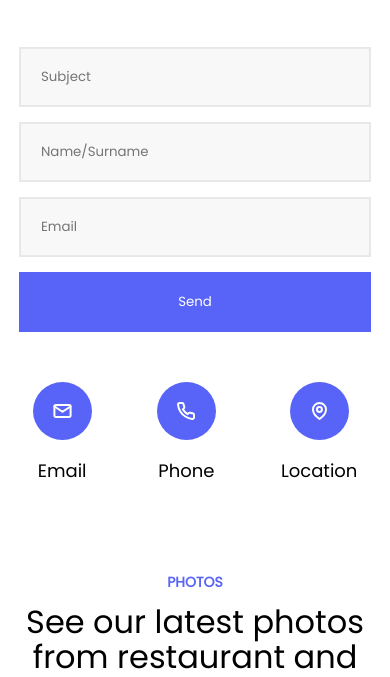
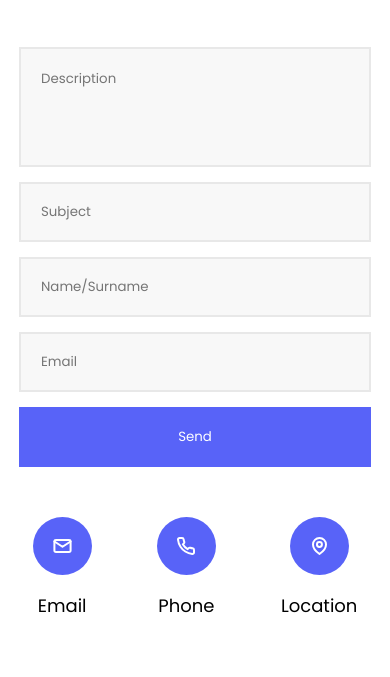
Before and after one commit to Hangonko/Lecture-10, a plain HTML site: page index.html in a window 390 px wide. Shown: the part 161-838 px from the top of the page. Drawn offline with Linux system fonts and the light colour scheme.

Commit message:
added description on top

```diff
--- a/css/media.css
+++ b/css/media.css
@@ -51,8 +51,15 @@
         max-width: 450px;
     }
 
+    .Info {
+        flex-direction: column;
+        align-items: center;
+    }
+
     .Desc {
-        display: none;
+        width: 352px;
+        height: 120px;
+        margin-bottom: 15px;
     }
 
     .Images {
--- a/index.html
+++ b/index.html
@@ -18,7 +18,7 @@
             <h4 class="Preheader">CONTACT</h4>
             <h1 class="Header">Contact us to get <br>free support</h1>
 
-            <div class="d-flex justify-content-between">
+            <div class="Info d-flex justify-content-between">
                 <textarea name="Description" class="Desc" placeholder="Description"></textarea>
                 <div class="column">
                     <input type="text" class="subject" placeholder="Subject">
```
